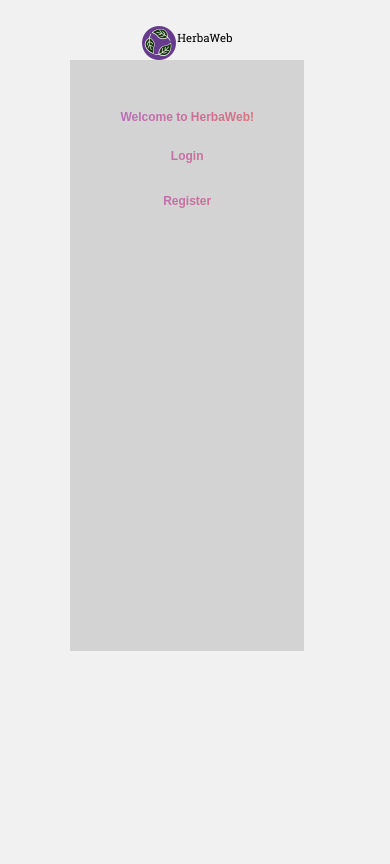
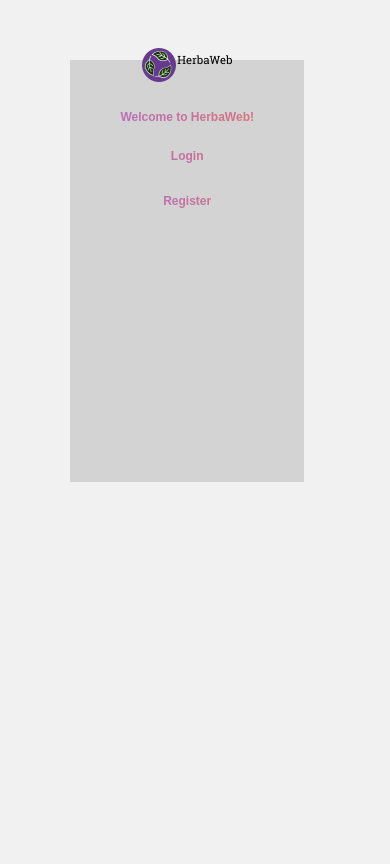
Before and after one commit to paulscutaru/Plant-Web-Organizer, a PHP site: page /index.html in a window 390 px wide. Run offline with PHP 8.4, Linux system fonts and the light colour scheme.

Commit message:
Style changes

```diff
--- a/style.css
+++ b/style.css
@@ -120,8 +120,8 @@ a{text-decoration: none;}
 }
 
 .scrollable img{
-	height: 230px;
-	width: 230px;
+	height: 220px;
+	width: 220px;
 }
 .scrollable img:hover {
 	transform: scale(1.4);
@@ -144,7 +144,7 @@ a{text-decoration: none;}
 	text-align: center;
 	background: white;
 	padding-bottom: 10px;
-	margin-left: 14px;
+	margin-left: 15px;
 	width: 31%;
 }
 
@@ -633,6 +633,9 @@ h3{
 /*---------Responsive------------*/
 
 @media screen and (max-width: 1100px) {
+	.loginbox{
+		height: 50%;
+	}
 	.managebox,.loginbox p,.loginbox a,.manageboxalb p, .manageboxalb a{
 		font-size: 10px;
 		height: 90%;
@@ -686,7 +689,9 @@ h3{
 		width: 55px;
 		height: 55px;
 	}
-
+	.content{
+		width: 90%;
+	}
 	.scrollable{
 		height: 75%;
 	}
@@ -716,11 +721,16 @@ h3{
 		width:18px;
 		height: 10px;
 	}
+	.icon{
+		height: 65px;
+		width:65px;
+	}
 	.button-fact{
 		font-size:7px;
 		height: 11px;
 		width:50px;
 	}
+
 }
 
 @media screen and (max-width: 570px) {
```
